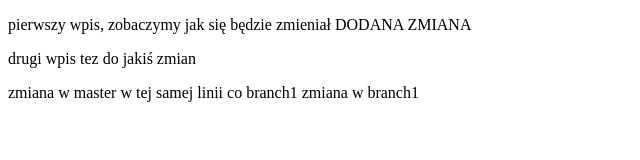
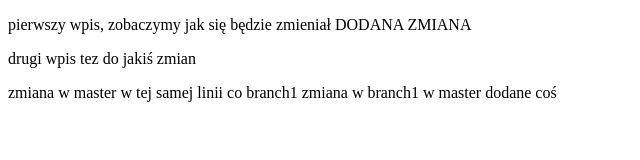
Before and after one commit to SlawekKlodka/Slawek_testGIT, a plain HTML site: page index.html in a window 1280 px wide. Shown: the whole page, without its empty margins (0-640 px from the left). Drawn offline with Linux system fonts and the light colour scheme.

Commit message:
zmiana w master druga

```diff
--- a/index.html
+++ b/index.html
@@ -8,6 +8,7 @@
     <p>drugi wpis tez do jakiś zmian</p>
     zmiana w master w tej samej linii co branch1
     zmiana w branch1
+    w master dodane coś
 
 </head>
 <body>
```
